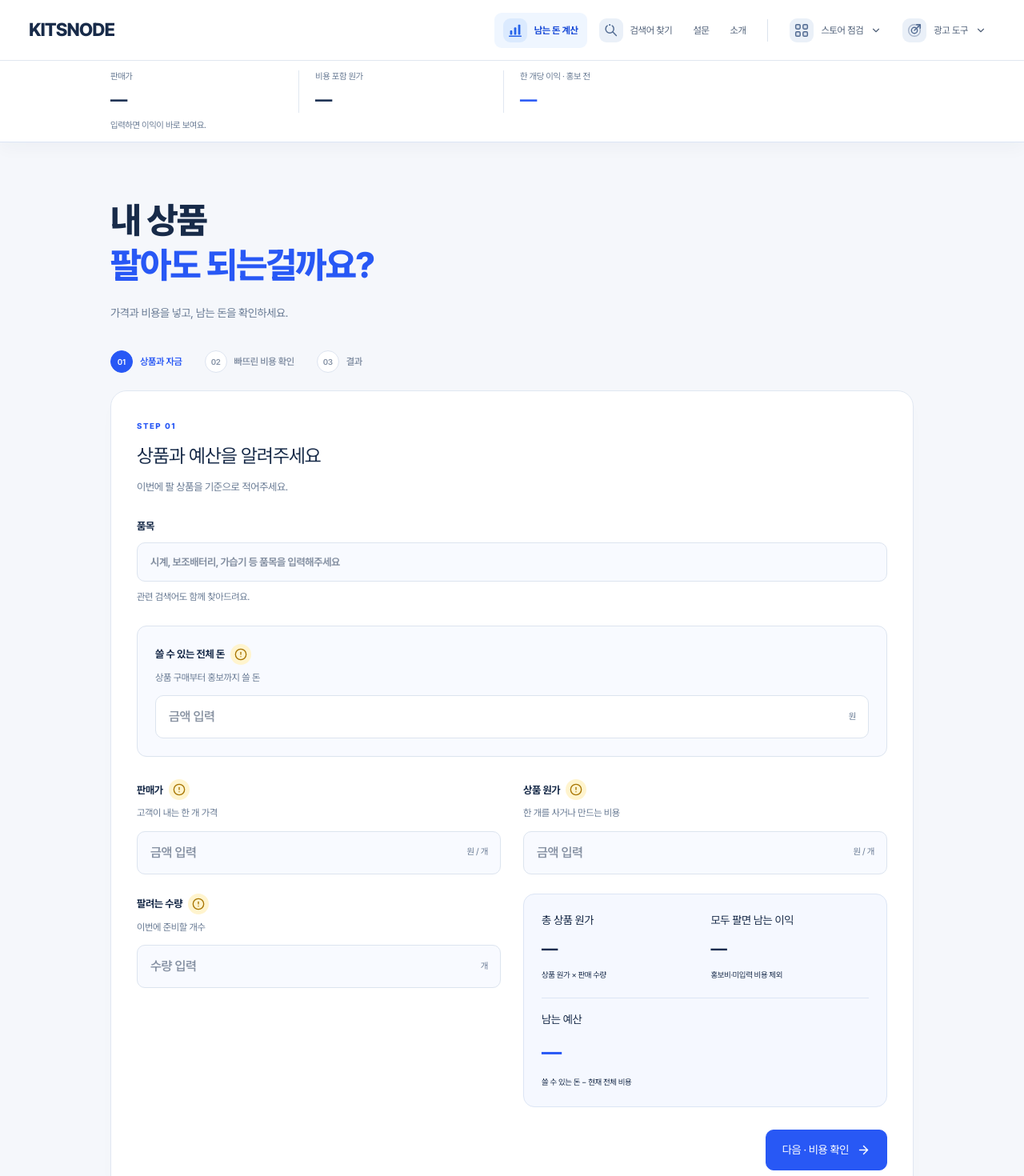
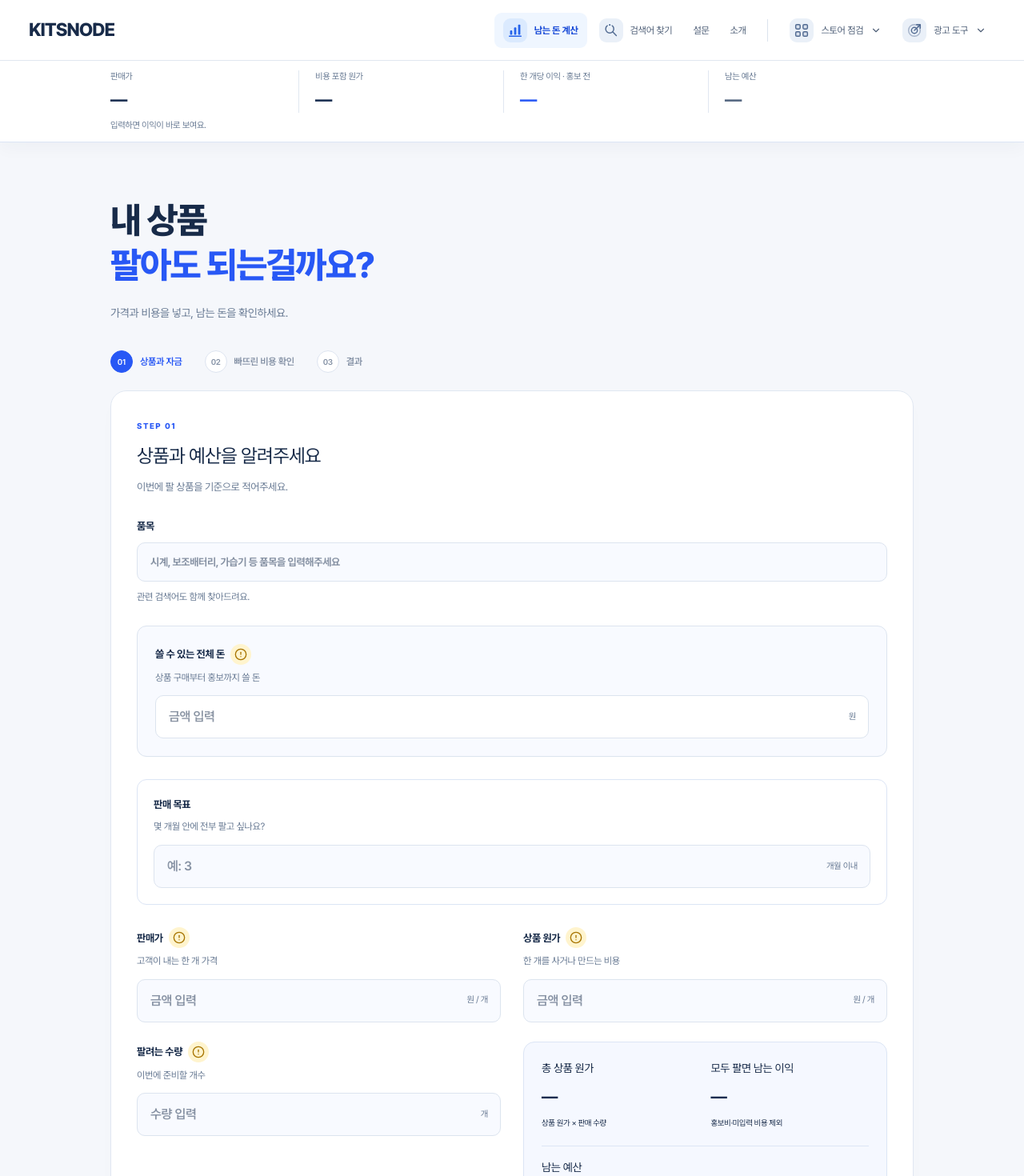
Before and after one commit to heetae1120/Kitsnode, a Next.js app: page /tools in a window 1280 px wide. Shown: the top 1470 px of the page at 80% size. Built offline with nearby package versions, Linux system fonts and the light colour scheme.

Commit message:
Add sales deadline and live remaining budget to the planner

```diff
--- a/src/components/marketing-planner.tsx
+++ b/src/components/marketing-planner.tsx
@@ -21,14 +21,14 @@ const extras=[
  ['packaging','포장·기타 비용','박스·사은품 등 한 개당 비용','원 / 개'],
  ['returnRate','예상 반품률','100개 중 몇 개가 반품될까요?','%'],
 ] as const;
-type Draft={name:string;available:string;price:string;cost:string;quantity:string;feePercent:string;logistics:string;packaging:string;returnRate:string;returnHandling:string};
-const empty:Draft={name:'',available:'',price:'',cost:'',quantity:'',feePercent:'',logistics:'',packaging:'',returnRate:'',returnHandling:''};
+type Draft={months:string;name:string;available:string;price:string;cost:string;quantity:string;feePercent:string;logistics:string;packaging:string;returnRate:string;returnHandling:string};
+const empty:Draft={months:'',name:'',available:'',price:'',cost:'',quantity:'',feePercent:'',logistics:'',packaging:'',returnRate:'',returnHandling:''};
 const money=(value:number)=>`${Math.round(value).toLocaleString('ko-KR')}원`;
 export function MarketingPlanner(){
  const [draft,setDraft]=useState<Draft>(empty);
  const [step,setStep]=useState(1);
  const [error,setError]=useState('');
- const [report,setReport]=useState<{name:string;input:MarketingPlanInput;result:ReturnType<typeof marketingPlan>;examples:string[]}|null>(null);
+ const [report,setReport]=useState<{name:string;months:number;input:MarketingPlanInput;result:ReturnType<typeof marketingPlan>;examples:string[]}|null>(null);
  const focus=useRef<HTMLElement>(null);
  const update=(key:keyof Draft,value:string)=>{setDraft(previous=>({...previous,[key]:value}));setExampleFields(keys=>keys.filter(field=>field!==key));setError('');};
  const basicReady=basics.every(([key])=>draft[key]!==''&&Number.isFinite(Number(draft[key]))&&Number(draft[key])>=0)&&Number(draft.price)>0&&Number.isSafeInteger(Number(draft.quantity))&&Number(draft.quantity)>0;
@@ -46,6 +46,7 @@ export function MarketingPlanner(){
  function submit(event:FormEvent){
   event.preventDefault();
   if(step===1){
+   if(!Number.isSafeInteger(Number(draft.months))||Number(draft.months)<1||Number(draft.months)>120){setError('판매 목표는 1~120개월의 정수로 입력하세요.');return;}
    if(!draft.name.trim()||!basicReady||!hasBudget||!Number.isFinite(Number(draft.available))||Number(draft.available)<0){setError('품목과 모든 금액·수량을 입력해 주세요. 판매가는 0보다 크게, 수량은 1개 이상의 정수로 입력하세요.');return;}
    move(2);return;
   }
@@ -54,19 +55,20 @@ export function MarketingPlanner(){
   if(!live){setError('입력값을 확인해 주세요. 수수료와 반품률은 0~100%여야 합니다.');return;}
   try{
    const input:MarketingPlanInput={price:Number(draft.price),cost:Number(draft.cost),quantity:Number(draft.quantity),available:Number(draft.available),feePercent:Number(draft.feePercent),logistics:Number(draft.logistics),packaging:Number(draft.packaging),returns:live.returns,certification:0,fixed:0};
-   setReport({name:draft.name.trim(),input,result:marketingPlan(input),examples:[...exampleFields]});move(3);
+   setReport({name:draft.name.trim(),months:Number(draft.months),input,result:marketingPlan(input),examples:[...exampleFields]});move(3);
   }catch(e){setError(e instanceof Error?e.message:'입력값을 확인해 주세요.');}
  }
  return <div className="finance-dashboard mp-shell"><ToolsHeader active="profit"/>
-  {step<3&&<aside className={`mp-live-bar ${live&&live.profit<0?'is-loss':''}`} aria-label="실시간 상품 손익" aria-live="polite"><div className="mp-live-values"><span>판매가<b>{basicReady?money(Number(draft.price)):'—'}</b></span><span>비용 포함 원가<b>{live?money(live.unitCost):'—'}</b></span><span>한 개당 이익 · 홍보 전<b>{live?money(live.profit):'—'}</b></span></div>{live&&live.profit<0?<p role="alert"><TriangleAlert size={16}/>비용이 더 커요. 한 개 팔 때 {money(-live.profit)} 손해입니다.</p>:<p>{step===2?'비용을 넣으면 바로 계산해요.':'입력하면 이익이 바로 보여요.'}</p>}</aside>}
+  {step<3&&<aside className={`mp-live-bar ${live&&live.profit<0?'is-loss':''}`} aria-label="실시간 상품 손익" aria-live="polite"><div className="mp-live-values"><span>판매가<b>{basicReady?money(Number(draft.price)):'—'}</b></span><span>비용 포함 원가<b>{live?money(live.unitCost):'—'}</b></span><span>한 개당 이익 · 홍보 전<b>{live?money(live.profit):'—'}</b></span><span>남는 예산<b className={live&&hasBudget?(live.remaining<0?'mp-negative':live.remaining>0?'mp-positive':'mp-neutral'):'mp-neutral'}>{live&&hasBudget?money(live.remaining):'—'}</b></span></div>{live&&live.profit<0?<p role="alert"><TriangleAlert size={16}/>비용이 더 커요. 한 개 팔 때 {money(-live.profit)} 손해입니다.</p>:<p>{step===2?'비용을 넣으면 바로 계산해요.':'입력하면 이익이 바로 보여요.'}</p>}</aside>}
   <main className="mp-main">{step<3&&<><header className="mp-intro"><h1>내 상품<br/><em>팔아도 되는걸까요?</em></h1><p>가격과 비용을 넣고, 남는 돈을 확인하세요.</p></header><ol className="mp-steps" aria-label="분석 진행 단계">{['상품과 자금','빠뜨린 비용 확인','결과'].map((label,index)=><li key={label} aria-current={step===index+1?'step':undefined}><span>{step>index+1?<Check size={15}/>:`0${index+1}`}</span>{label}</li>)}</ol></>}
    <section ref={focus} tabIndex={-1} className={`mp-workspace ${step===3?'mp-workspace-report':''}`} aria-label={step===3?'수익성 평가 보고서':'수익성 분석 입력'}>
    {step<3?<form onSubmit={submit} noValidate><div className="mp-section-heading"><span>STEP 0{step}</span><h2>{step===1?'상품과 예산을 알려주세요':'이런 비용, 안 빼먹으셨나요?'}</h2><p>{step===1?'이번에 팔 상품을 기준으로 적어주세요.':'빠진 비용을 더해보세요.'}</p></div>
     {step===1&&<><label className="mp-name">품목<input value={draft.name} onChange={event=>update('name',event.target.value)} placeholder="시계, 보조배터리, 가습기 등 품목을 입력해주세요" maxLength={100}/><small className="mp-product-hint">관련 검색어도 함께 찾아드려요.</small></label><section className="mp-budget-input" aria-label="사용할 예산"><div className="mp-field"><div className="mp-field-label"><label htmlFor="mp-available">쓸 수 있는 전체 돈</label><PlannerCostHelp field="available" label="쓸 수 있는 전체 돈"/></div><p>상품 구매부터 홍보까지 쓸 돈</p><div className="mp-input-wrap"><FormattedNumberInput id="mp-available" value={draft.available} onValueChange={value=>update('available',value)} placeholder="금액 입력"/><span>원</span></div></div></section></>}
+    {step===1&&<section className="mp-target-input"><label htmlFor="mp-months">판매 목표</label><p>몇 개월 안에 전부 팔고 싶나요?</p><div className="mp-input-wrap"><FormattedNumberInput id="mp-months" value={draft.months} onValueChange={value=>update('months',value)} placeholder="예: 3"/><span>개월 이내</span></div></section>}
     <div className="mp-fields">{(step===1?basics:extras).map(([key,label,description,unit])=><div className="mp-field" key={key}><div className="mp-field-label"><label htmlFor={`mp-${key}`}>{label}</label><PlannerCostHelp field={key} label={label}/></div><p id={`mp-help-${key}`}>{description}</p><div className="mp-input-wrap"><FormattedNumberInput id={`mp-${key}`} aria-describedby={`mp-help-${key}`} value={draft[key]} onValueChange={value=>update(key,value)} placeholder={key==='quantity'?'수량 입력':unit==='%'?'비율 입력':'금액 입력'}/><span>{unit}</span></div>{step===2&&<div className="mp-quick-costs"><button type="button" onClick={()=>useExample(key as keyof typeof plannerExamples)}>모르면 참고값 넣기</button><button type="button" onClick={()=>update(key,'0')}>비용 없음 · 0{unit==='%'?'%':'원'}</button>{exampleFields.includes(key)&&<small>참고값이에요. 실제 비용으로 바꿀 수 있어요.</small>}</div>}{key==='returnRate'&&Number(draft.returnRate)>0&&<div className="mp-return-handling"><div className="mp-field-label"><label htmlFor="mp-returnHandling">반품 한 건 처리비</label><PlannerCostHelp field="returnHandling" label="반품 한 건 처리비"/></div><div className="mp-input-wrap"><FormattedNumberInput id="mp-returnHandling" value={draft.returnHandling} onValueChange={value=>update('returnHandling',value)} placeholder="반품 1건 처리 금액"/><span>원 / 건</span></div><p>한 개당 반품 예상 비용: {returnCostMissing?'처리 비용 입력 후 계산':live?money(live.returns):'—'}</p></div>}</div>)}
-    {step===1&&<aside className={`mp-stock-cost ${overBudget?'is-over':''}`} aria-live="polite"><div className="mp-stock-top"><div><span>총 상품 원가</span><b>{stockCost!==null?money(stockCost):'—'}</b><small>상품 원가 × 판매 수량</small></div><div><span>모두 팔면 남는 이익</span><b>{live?money(live.marginTotal):'—'}</b><small>홍보비·미입력 비용 제외</small></div></div><div className="mp-stock-bottom"><span>남는 예산</span><strong>{live&&hasBudget?money(live.remaining):'—'}</strong><small>쓸 수 있는 돈 − 현재 전체 비용</small></div>{overBudget&&<p role="alert">상품 구매비가 예산보다 많아요.</p>}</aside>}</div>
+    {step===1&&<aside className={`mp-stock-cost ${overBudget?'is-over':''}`} aria-live="polite"><div className="mp-stock-top"><div><span>총 상품 원가</span><b>{stockCost!==null?money(stockCost):'—'}</b><small>상품 원가 × 판매 수량</small></div><div><span>모두 팔면 남는 이익</span><b>{live?money(live.marginTotal):'—'}</b><small>홍보비·미입력 비용 제외</small></div></div><div className="mp-stock-bottom"><span>남는 예산</span><strong className={live&&hasBudget?(live.remaining<0?'mp-negative':live.remaining>0?'mp-positive':'mp-neutral'):'mp-neutral'}>{live&&hasBudget?money(live.remaining):'—'}</strong><small>쓸 수 있는 돈 − 현재 전체 비용</small></div>{overBudget&&<p role="alert">상품 구매비가 예산보다 많아요.</p>}</aside>}</div>
     {step===2&&<aside className={`mp-actual-cost ${live&&live.profit<0?'is-loss':''}`} aria-live="polite"><span>비용을 더하면 원가가 달라져요</span><div className="mp-cost-change"><span><small>처음 원가</small><b>{money(Number(draft.cost))}</b></span><ArrowRight size={22} aria-label="비용 추가 후"/><span><small>비용 포함 원가</small><strong>{live?money(live.unitCost):'—'}</strong></span></div><p>구매비 + 수수료 + 배송 + 포장 + 반품</p><small>홍보비는 아직 빼지 않았어요. {missing>0?`아직 안 넣은 비용 ${missing}개는 제외했어요. `:''}{returnCostMissing?'반품 한 건 처리비을 입력해야 반품 비용이 반영됩니다. ':''}{exampleFields.length>0?'참고값이 포함돼 있어요. 실제 금액과 다를 수 있어요.':''}</small></aside>}
     {error&&<p className="mp-error" role="alert">{error}</p>}<div className="mp-actions">{step===2&&<button type="button" className="mp-secondary" onClick={()=>move(1)}>이전 단계</button>}<button type="submit" className="mp-primary">{step===1?'다음 · 비용 확인':'결과 보기'}<ArrowRight size={17}/></button></div>
-   </form>:report&&<BeginnerProfitReport name={report.name} input={report.input} result={report.result} exampleFields={report.examples} onEdit={()=>move(1)}/>}</section><p className="mp-privacy">뒤로 가도 값은 남아요. 새로고침하면 지워져요.</p>
+   </form>:report&&<BeginnerProfitReport name={report.name} months={report.months} input={report.input} result={report.result} exampleFields={report.examples} onEdit={()=>move(1)}/>}</section><p className="mp-privacy">뒤로 가도 값은 남아요. 새로고침하면 지워져요.</p>
   </main></div>;
 }
```
